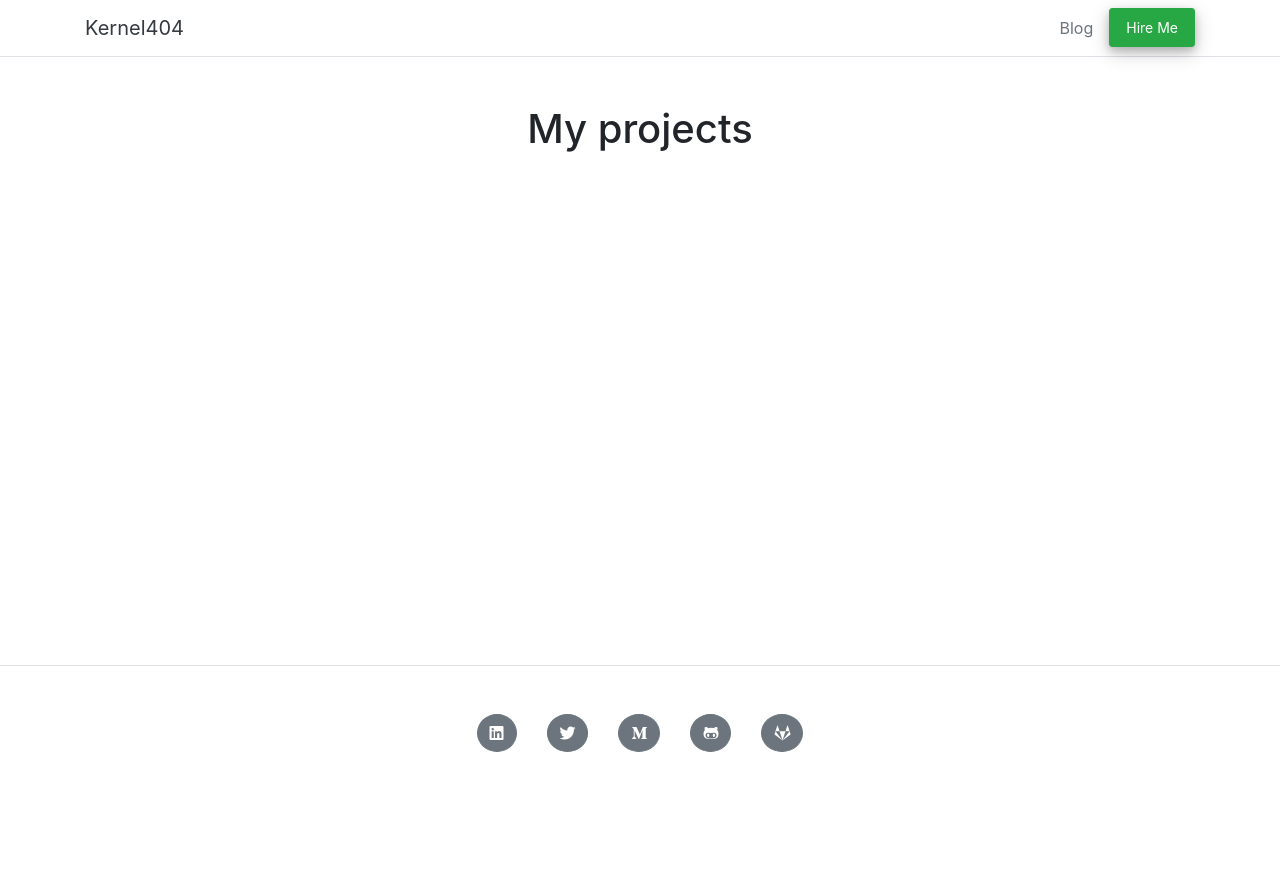
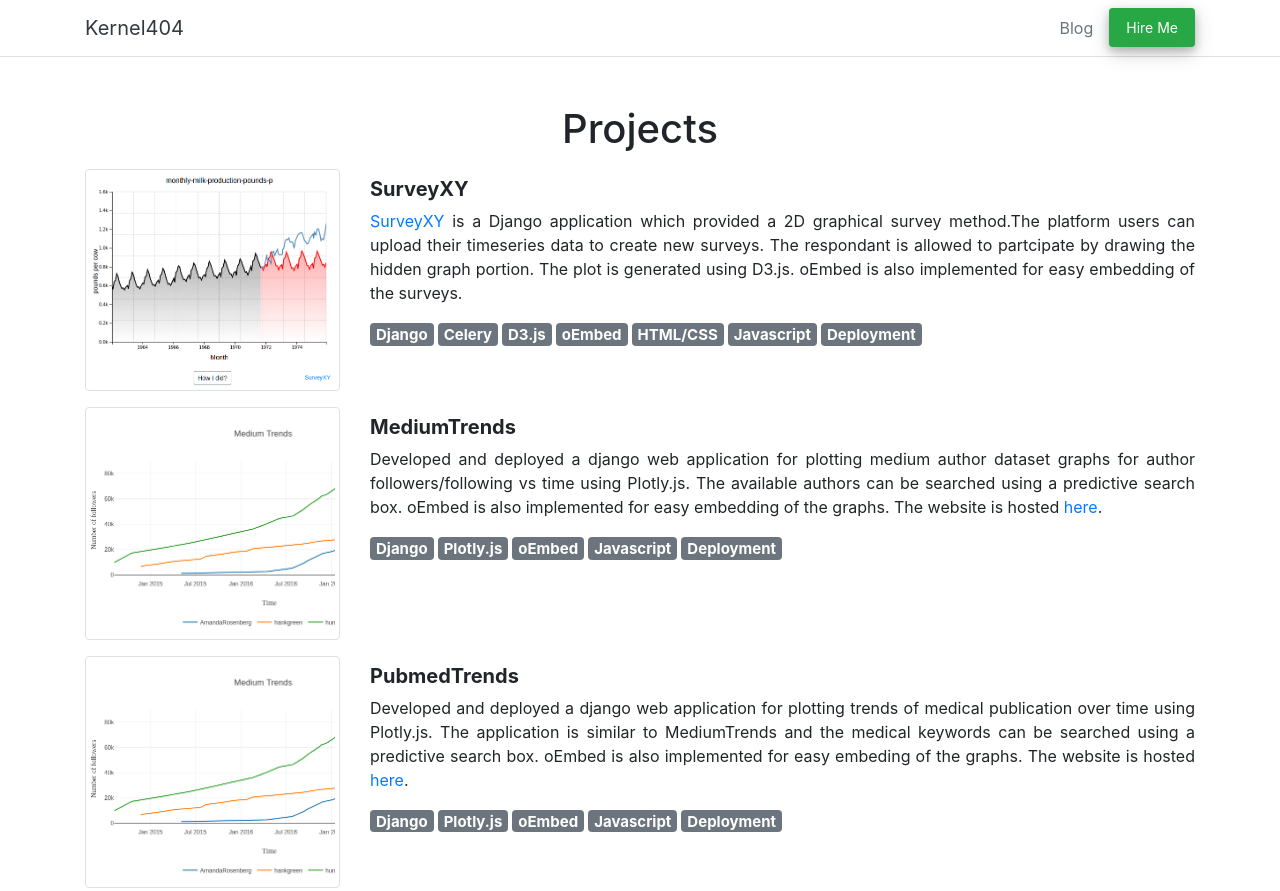
Before and after one commit to arjunsinghy96/arjunsinghy96.github.io, a plain HTML site: page projects.html in a window 1280 px wide. Shown: the top 891 px of the page. Before the commit the page ends 800 px from the top, so only its background shows below. Drawn offline with nearby package versions, Linux system fonts and the light colour scheme.

Commit message:
projects: Add list of projects

```diff
--- a/projects.html
+++ b/projects.html
@@ -18,7 +18,7 @@
     <header>
         <nav class="navbar border-bottom">
             <div class="container">
-              <a class="navbar-brand text-dark" href="#">Kernel404</a>
+              <a class="navbar-brand text-dark" href="/">Kernel404</a>
               <ul class="nav justified-content-end">
                 <li class="nav-item">
                     <a class="nav-link text-secondary" href="#">Blog</a>
@@ -33,8 +33,12 @@
 
     <main class="container">
         <h1 class="text-center mt-5">
-            My projects
+            Projects
         </h1>
+
+        <div class="my-3" id='projects'>
+
+        </div>
     </main>
 
     <footer class="border-top">
@@ -64,5 +68,6 @@
     <script src="https://code.jquery.com/jquery-3.2.1.slim.min.js" integrity="sha384-KJ3o2DKtIkvYIK3UENzmM7KCkRr/rE9/Qpg6aAZGJwFDMVNA/GpGFF93hXpG5KkN" crossorigin="anonymous"></script>
     <script src="https://cdnjs.cloudflare.com/ajax/libs/popper.js/1.12.9/umd/popper.min.js" integrity="sha384-ApNbgh9B+Y1QKtv3Rn7W3mgPxhU9K/ScQsAP7hUibX39j7fakFPskvXusvfa0b4Q" crossorigin="anonymous"></script>
     <script src="https://maxcdn.bootstrapcdn.com/bootstrap/4.0.0/js/bootstrap.min.js" integrity="sha384-JZR6Spejh4U02d8jOt6vLEHfe/JQGiRRSQQxSfFWpi1MquVdAyjUar5+76PVCmYl" crossorigin="anonymous"></script>
-  </body>
+    <script src="static/js/projects.js"></script>
+</body>
 </html>
--- /dev/null
+++ b/static/js/projects.js
@@ -0,0 +1,83 @@
+var projects = {
+    'SurveyXY': {
+        'img': '/media/images/surveyxy.png',
+        'description': ('<a href="https://surveyxy.com" target="_blank">SurveyXY</a> is a Django application which provided a 2D graphical survey method.' +
+        'The platform users can upload their timeseries data to create new surveys. The respondant is allowed to partcipate by drawing the hidden graph portion. ' +
+        'The plot is generated using D3.js. oEmbed is also implemented for easy embedding of the surveys.'),
+        'tags': [
+            'Django',
+            'Celery',
+            'D3.js',
+            'oEmbed',
+            'HTML/CSS',
+            'Javascript',
+            'Deployment',
+        ]
+    },
+    'MediumTrends': {
+        'img': '/media/images/medium_trends.png',
+        'description': ('Developed and deployed a django web application for plotting medium author dataset graphs for author followers/following ' +
+        ' vs time using Plotly.js. The available authors can be searched using a predictive search box.' +
+        ' oEmbed is also implemented for easy embedding of the graphs. The website is hosted ' +
+        '<a href="https://mediumtrends.com/" target="_blank">here</a>.'
+        ),
+        'tags': [
+            'Django',
+            'Plotly.js',
+            'oEmbed',
+            'Javascript',
+            'Deployment'
+        ]
+    },
+    'PubmedTrends': {
+        'img': '/media/images/medium_trends.png',
+        'description': ('Developed and deployed a django web application for plotting trends of medical publication over ' +
+        ' time using Plotly.js. The application is similar to MediumTrends and the medical keywords can be searched using a predictive search box.' +
+        ' oEmbed is also implemented for easy embeding of the graphs. The website is hosted ' +
+        '<a href="https://pubmedtrends.com/" target="_blank">here</a>.'
+        ),
+        'tags': [
+            'Django',
+            'Plotly.js',
+            'oEmbed',
+            'Javascript',
+            'Deployment'
+        ]
+    },
+    'shorty': {
+        'img': '/media/images/default.png',
+        'description': ('A small url shortening expressJS application similar to bit.ly.' +
+        ' The source code can be found at <a href="https://gitlab.com/arjunsinghy96/shorty" target="_blank">https://gitlab.com/arjunsinghy96/shorty</a>'
+    ),
+    'tags': [
+        'ExpressJS',
+        'MonogoDB',
+    ]
+    }
+}
+
+$('document').ready(function(){
+    Object.keys(projects).forEach(function(project){
+        var p = `
+        <div class="row mb-3">
+            <div class="col-3 d-none d-md-block">
+                <img src="` + projects[project].img + `" class="img-thumbnail">
+            </div>
+            <div class="col-12 col-md-9">
+                <h5 class="mt-2 font-weight-bold d-none d-md-block">` + project + `</h5>
+                <h5 class="mt-2 font-weight-bold text-center d-md-none">` + project + `</h5>
+                <p class="text-justify">` + projects[project].description + `</p>
+                <div class="row">
+                    <h5 class="col" id="` + project + `-tags">
+                    </h5>
+                </div>
+            </div>
+        </div>`
+        $('#projects').append(p)
+        projects[project].tags.forEach(function(tag){
+            $('#'+project+'-tags').append(
+                `<span class="badge badge-secondary mr-1">` + tag + `</span>`
+            )
+        })
+    })
+})
```
Also changed, not shown: index.html (+1 -0 lines), media/images/default.png (added).
